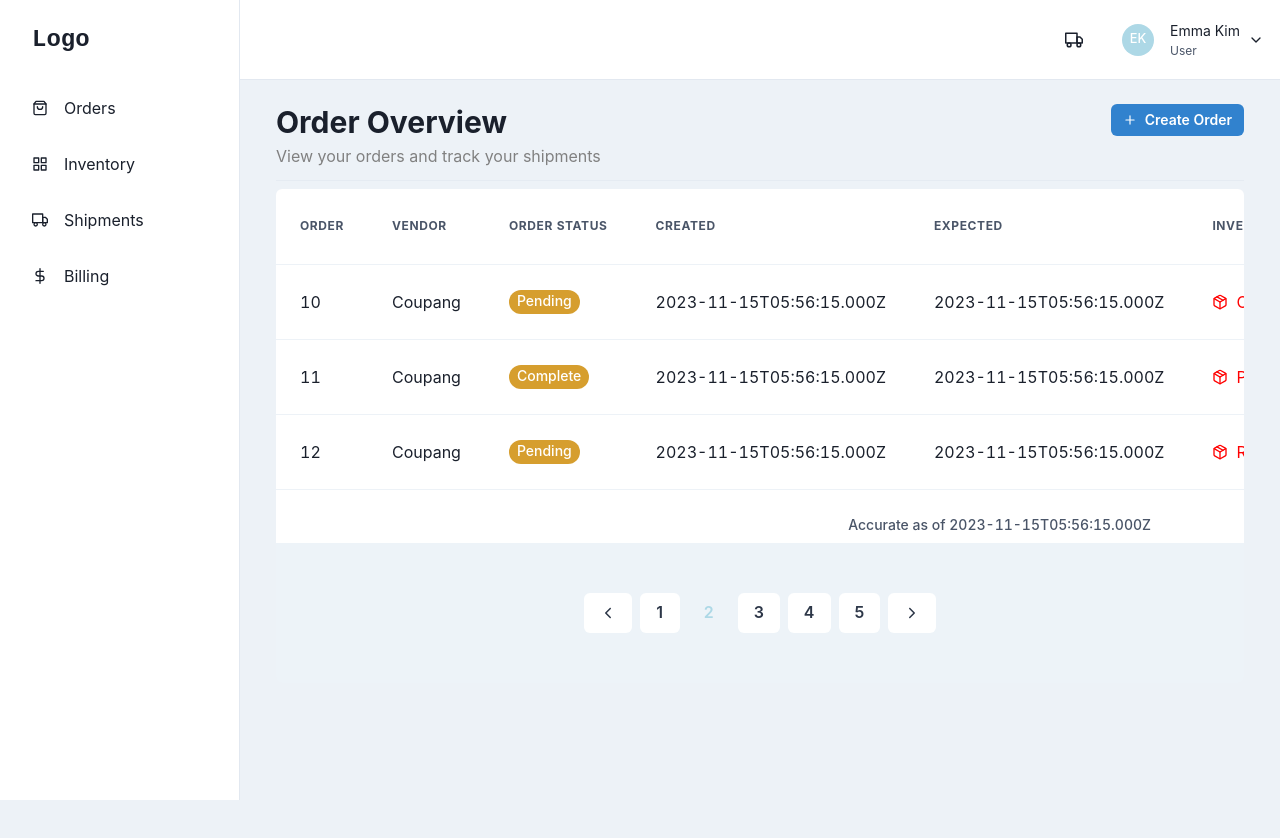
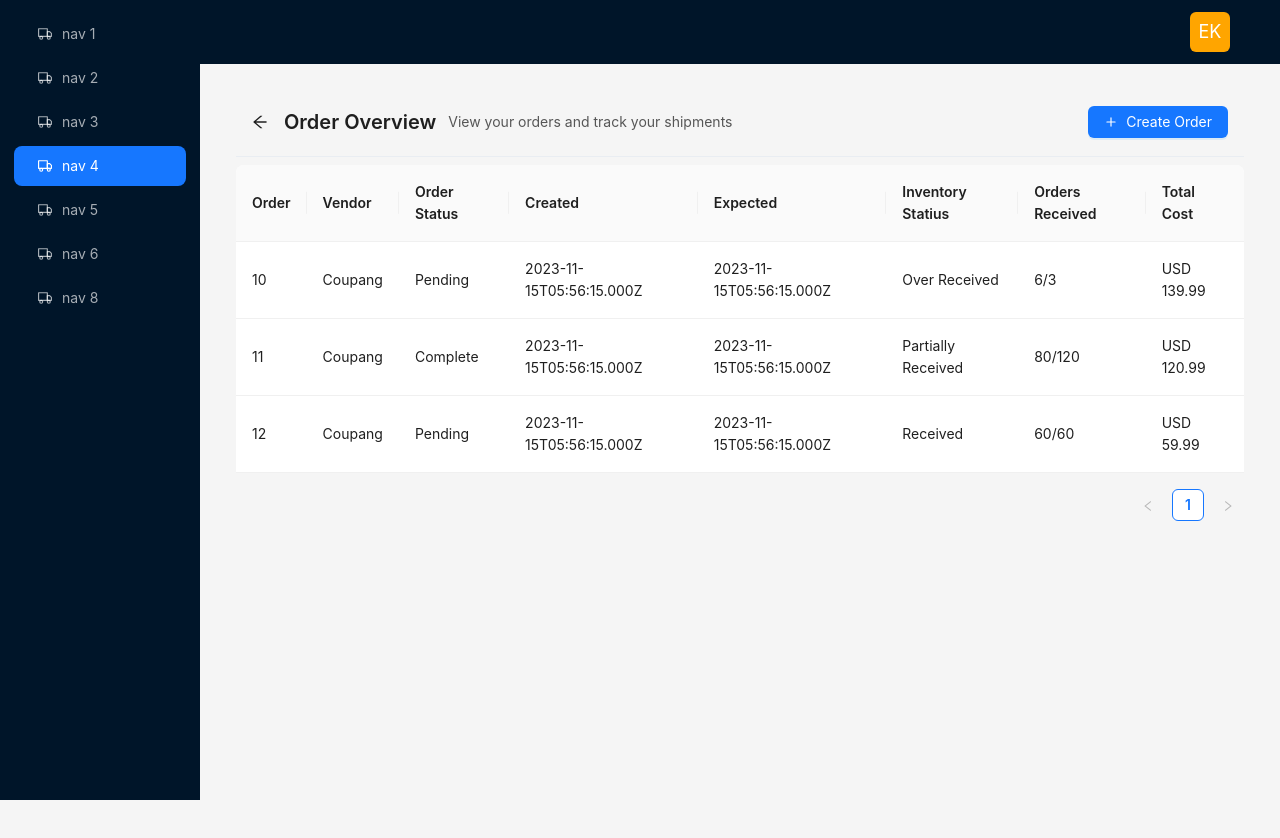
Before and after one commit to shipgrid/orderkorea, a React (Vite) app in the folder apps/ok_client/: page /orders in a window 1280 px wide. Shown: the top 838 px of the page. Built offline with nearby package versions, Linux system fonts and the light colour scheme.

Commit message:
migrated sidebar and heaeder UI to antd; migrated table to antd;

```diff
--- a/apps/ok_client/package.json
+++ b/apps/ok_client/package.json
@@ -10,6 +10,7 @@
     "preview": "vite preview"
   },
   "dependencies": {
+    "@ant-design/pro-layout": "^7.17.16",
     "@chakra-ui/icons": "^2.1.1",
     "@chakra-ui/react": "^2.8.2",
     "@emotion/react": "^11.11.1",
@@ -17,6 +18,7 @@
     "@stripe/react-stripe-js": "^2.3.2",
     "@stripe/stripe-js": "^2.1.11",
     "@types/redux-logger": "^3.0.12",
+    "antd": "^5.11.2",
     "framer-motion": "^10.16.4",
     "react": "^18.2.0",
     "react-dom": "^18.2.0",
--- a/apps/ok_client/src/components/Dashboard/Billing/BillingTable.tsx
+++ b/apps/ok_client/src/components/Dashboard/Billing/BillingTable.tsx
@@ -1,88 +1,72 @@
 import {
-  TableContainer,
-  Table,
-  TableCaption,
-  Thead,
-  Tr,
-  Th,
-  Tbody,
-  Td,
-  Tag,
-  Button,
-  TagLabel,
-} from '@chakra-ui/react';
+  MdOutlineMailOutline
+} from "react-icons/md";
 
 import {
-  FaArrowRight
-} from "react-icons/fa";
-
-import Pagination from '../Pagination/Pagination';
-
-const BillingTableRow = ({ data }:any) => {
-  return (
-    <Tr style={{ height: 75 }}>
-      <Td>{data.Billing}</Td>
-      <Td>
-        <Tag size={'md'} borderRadius='full' variant='solid' colorScheme='blue'>
-          <TagLabel>{data.Email}</TagLabel>
-        </Tag>
-      </Td>
-      <Td>{data.Created}</Td>
-      <Td>{data.Total}</Td>
-      <Td>
-        <Button colorScheme='yellow' size='sm' rightIcon={<FaArrowRight />}>
-          {data.Action}
-        </Button>
-      </Td>
-    </Tr>
-  );
-};
+  Button,
+  Table
+} from 'antd'
 
 const BillingTable = () => {
 
+  const columns = [
+    {
+      title: 'Billing',
+      dataIndex: 'billing',
+      key: 'billing',
+    },
+    {
+      title: 'Created',
+      dataIndex: 'created',
+      key: 'created',
+    },
+    {
+      title: 'Email',
+      dataIndex: 'email',
+      key: 'email',
+    },
+    {
+      title: 'Total',
+      dataIndex: 'total',
+      key: 'total',
+    },
+    {
+      title: 'Action',
+      dataIndex: 'action',
+      key: 'action',
+      render: () => <Button icon={<MdOutlineMailOutline />}> Email Invoice </Button>
+    },
+  ];
+
+
   const data = [
     {
-      "Billing": 10,
-      "Created": "2023-11-21T12:00:00.000Z",
-      "Email": "hello@orderkorea.kr",
-      "Total": "USD 189.99",
-      "Action": "Email Invoice"
+      "billing": 10,
+      "created": "2023-11-21T12:00:00.000Z",
+      "email": "hello@orderkorea.kr",
+      "total": "USD 189.99",
+      "action": "Email Invoice"
     },
     {
-      "Billing": 11,
-      "Created": "2023-11-21T12:00:00.000Z",
-      "Email": "hello@orderkorea.kr",
-      "Total": "USD 189.99",
-      "Action": "Email Invoice"
+      "billing": 11,
+      "created": "2023-11-21T12:00:00.000Z",
+      "email": "hello@orderkorea.kr",
+      "total": "USD 189.99",
+      "action": "Email Invoice"
     },
     {
-      "Billing": 12,
-      "Created": "2023-11-21T12:00:00.000Z",
-      "Email": "hello@orderkorea.kr",
-      "Total": "USD 189.99",
-      "Action": "Email Invoice"
+      "billing": 12,
+      "created": "2023-11-21T12:00:00.000Z",
+      "email": "hello@orderkorea.kr",
+      "total": "USD 189.99",
+      "action": "Email Invoice"
     }
   ]
 
   return (
-    <TableContainer bg='white' borderRadius={'md'}>
-      <Table variant='simple' size='md'>
-        <TableCaption>Accurate as of {new Date().toISOString()}</TableCaption>
-        <Thead>
-          <Tr style={{ height: 75}}>
-            <Th>Billing</Th>
-            <Th>Created</Th>
-            <Th>Email</Th>
-            <Th>Total</Th>
-            <Th>Action</Th>
-          </Tr>
-        </Thead>
-        <Tbody>
-          {data.map((data) => (<BillingTableRow key={data.Billing} data={data} />))}
-        </Tbody>
-      </Table>
-      <Pagination/>
-    </TableContainer>
+    <>
+      <Table dataSource={data} columns={columns} />
+    </>
   );
 }
 
--- a/apps/ok_client/src/components/Dashboard/Containers/OrderContainer.tsx
+++ b/apps/ok_client/src/components/Dashboard/Containers/OrderContainer.tsx
@@ -1,12 +1,15 @@
 import {
   Stack,
   Divider,
-  Button
 } from '@chakra-ui/react';
 
 import {
   FiPlus
 } from "react-icons/fi";
+
+import {
+  Button
+} from 'antd'
 
 import DashboardHeader from '../Layout/DashboardHeader';
 import OrderTable from '../Order/OrderTable'
@@ -19,7 +22,7 @@ const OrderContainer = () => {
         <DashboardHeader
           title={'Order Overview'}
           description={'View your orders and track your shipments'}
-          action={<Button colorScheme='blue' leftIcon={<FiPlus/>} size='sm'> Create Order </Button>}
+          action={<Button type='primary' icon={<FiPlus />}> Create Order </Button>}
         />
         <Divider/>
         <OrderTable />
--- a/apps/ok_client/src/components/Dashboard/Inventory/InventoryTable.tsx
+++ b/apps/ok_client/src/components/Dashboard/Inventory/InventoryTable.tsx
@@ -1,54 +1,57 @@
 import {
-  TableContainer,
   Table,
-  TableCaption,
-  Thead,
-  Tr,
-  Th,
-  Tbody,
-  Td,
-  Image,
-  Button,
-  Center,
-} from '@chakra-ui/react';
+  Image
+} from 'antd'
 
-import {
-  FaArrowRight
-} from "react-icons/fa";
 
 import Pagination from '../Pagination/Pagination';
 
-const InventoryTableRow = ({ data }: any) => {
-  return (
-    <Tr style={{ height: 75}}>
-      <Td>
-        <Center>
-          <Image
-            objectFit='cover'
-            maxW={{ base: '45px' }}
-            maxH={{ base: '45px' }}
-            minW={{ base: '45px' }}
-            minH={{ base: '45px' }}
-
-            src={data.image}
-            alt={data.name}
-            borderRadius="md"
-          />
-        </Center>
-      </Td>
-      <Td>{data.vendor}</Td>
-      <Td>{data.name}</Td>
-      <Td>{data.sku}</Td>
-      <Td>{data.createdOn}</Td>
-      <Td>{data.location}</Td>
-      <Td>{data.quantity}</Td>
-      <Td>{data.unitPrice}</Td>
-      <Td><Button colorScheme='yellow' size='sm' rightIcon={<FaArrowRight />}> Add to Shipment </Button></Td>
-    </Tr>
-  )
-}
 
 const InventoryTable = () => {
+
+  const columns = [
+    {
+      title: 'Image',
+      dataIndex: 'image',
+      key: 'image',
+      render: (image: string) => <Image width={55} src={image} style={{ borderRadius: 2 }}/>
+    },
+    {
+      title: 'Vendor',
+      dataIndex: 'vendor',
+      key: 'vendor',
+    },
+    {
+      title: 'Name',
+      dataIndex: 'name',
+      key: 'name',
+    },
+    {
+      title: 'SKU',
+      dataIndex: 'sku',
+      key: 'sku',
+    },
+    {
+      title: 'Created',
+      dataIndex: 'createdOn',
+      key: 'createdOn',
+    },
+    {
+      title: 'Location',
+      dataIndex: 'location',
+      key: 'location',
+    },
+    {
+      title: 'Quantity',
+      dataIndex: 'quantity',
+      key: 'quantity',
+    },
+    {
+      title: 'Unit Price',
+      dataIndex: 'unitPrice',
+      key: 'unitPrice',
+    },
+  ];
 
   const data = [
     {
@@ -84,28 +87,7 @@ const InventoryTable = () => {
   ]
 
   return (
-    <TableContainer bg='white' borderRadius={'md'}>
-      <Table variant='simple' size='md'>
-        <TableCaption>Accurate as of {new Date().toISOString()}</TableCaption>
-        <Thead>
-          <Tr style={{ height: 75}}>
-            <Th>Image</Th>
-            <Th>Vendor</Th>
-            <Th>Name</Th>
-            <Th>SKU</Th>
-            <Th>Created On</Th>
-            <Th>Location</Th>
-            <Th>Quantity</Th>
-            <Th>Unit Price</Th>
-            <Th>Select</Th>
-          </Tr>
-        </Thead>
-        <Tbody>
-          { data.map((item, index) => <InventoryTableRow key={index} data={item} />) }
-        </Tbody>
-      </Table>
-      <Pagination />
-    </TableContainer>
+    <Table dataSource={data} columns={columns} />
   );
 }
 
--- a/apps/ok_client/src/components/Dashboard/Layout/DashboardHeader.tsx
+++ b/apps/ok_client/src/components/Dashboard/Layout/DashboardHeader.tsx
@@ -1,11 +1,16 @@
 import {
-  Stack,
+  Box,
+} from '@chakra-ui/react';
+
+import {
+  PageHeader,
+} from '@ant-design/pro-layout'
+
+import {
   Flex,
-  Box,
-  Heading,
-  Text,
-  Button
-} from '@chakra-ui/react';
+} from 'antd'
+
+
 import { ReactNode } from 'react';
 
 interface DashboardHeaderProps {
@@ -20,16 +25,16 @@ const DashboardHeader = ({
   action
 }:DashboardHeaderProps) => {
   return (
-    <Flex justifyContent={'space-between'}>
-      <Box>
-        <Heading size='lg'>
-          { title }
-        </Heading>
-        <Text py={1} color='gray'> { description } </Text>
-      </Box>
-      <Box>
-        { action }
-      </Box>
+    <Flex>
+      <PageHeader
+        onBack={() => null}
+        title={title}
+        subTitle={description}
+        extra={[
+          action
+        ]}
+        style={{ flex: 1 }}
+      />
     </Flex>
   );
 }
--- /dev/null
+++ b/apps/ok_client/src/components/Dashboard/Layout/Layout.tsx
@@ -0,0 +1,84 @@
+import React, {
+  ReactNode
+} from 'react';
+
+import type {
+  MenuProps
+} from 'antd';
+
+import {
+  Layout,
+  Menu,
+  Flex,
+  Avatar
+} from 'antd';
+
+import {
+  FiTruck
+} from "react-icons/fi";
+
+const { Header, Content, Sider } = Layout;
+
+const items: MenuProps['items'] = [
+  FiTruck,
+  FiTruck,
+  FiTruck,
+  FiTruck,
+  FiTruck,
+  FiTruck,,
+  FiTruck,
+].map((icon, index) => ({
+  key: String(index + 1),
+  icon: React.createElement(icon),
+  label: `nav ${index + 1}`,
+}));
+
+interface LayoutProps {
+  content: ReactNode;
+}
+
+const DashboardLayout = ({
+  content
+}: LayoutProps) => {
+
+  return (
+    <Layout hasSider>
+      <Sider
+        style={{
+          overflow: 'auto',
+          height: '100vh',
+          position: 'fixed',
+          left: 0,
+          top: 0,
+          bottom: 0,
+        }}
+      >
+        <div className="demo-logo-vertical" />
+        <Menu theme='dark' mode="inline" defaultSelectedKeys={['4']} items={items} style={{ padding: 10}}/>
+      </Sider>
+      <Layout className="site-layout" style={{ marginLeft: 200 }}>
+        <Header
+          style={{
+            position: 'sticky',
+            top: 0,
+            zIndex: 1,
+            width: '100%',
+            display: 'flex',
+            alignItems: 'center',
+            // backgroundColor: 'white',
+          }}
+        >
+          <div style={{width: '100%', display: 'flex', justifyContent: 'space-between'}}>
+            <div className="demo-logo" />
+            <Avatar shape="square" size={40} style={{ backgroundColor: 'orange'}}> EK </Avatar>
+          </div>
+        </Header>
+        <Content style={{ margin: '24px 16px 0', overflow: 'initial' }}>
+          {content}
+        </Content>
+      </Layout>
+    </Layout>
+  );
+};
+
+export default DashboardLayout;
--- a/apps/ok_client/src/components/Dashboard/Order/OrderTable.tsx
+++ b/apps/ok_client/src/components/Dashboard/Order/OrderTable.tsx
@@ -1,65 +1,52 @@
 import {
-  TableContainer,
-  Table,
-  TableCaption,
-  Thead,
-  Tr,
-  Th,
-  Tbody,
-  Td,
-  Tag,
-  Text,
-  Progress,
-  TagLabel,
-  HStack,
-} from '@chakra-ui/react';
-
-import {
-  FiPackage
-} from 'react-icons/fi'
-
-import Pagination from '../Pagination/Pagination';
-
-const OrderTableRow = ({ data }: any) => {
-
-  return (
-    <Tr style={{ height: 75}}>
-      <Td> { data.id } </Td>
-      <Td> { data.vendor }</Td>
-      <Td>
-      <Tag
-        size={'md'}
-        borderRadius='full'
-        variant='solid'
-        colorScheme='yellow'
-      >
-        <TagLabel>{data.orderStatus}</TagLabel>
-      </Tag>
-      </Td>
-      <Td>{data.created}</Td>
-      <Td>{data.expected}</Td>
-      <Td>
-        <HStack>
-          <FiPackage
-            color="red"
-          />
-        <Text color='red'> {data.inventoryStatus} </Text>
-        </HStack>
-      </Td>
-      <Td>
-        <HStack>
-          <Progress colorScheme='red' size='sm' value={100} w={'60%'}/>
-          <Text> {data.receivedOrdered} </Text>
-        </HStack>
-      </Td>
-      <Td>
-        <Text> {data.totalCost} </Text>
-      </Td>
-    </Tr>
-  )
-}
+  Table
+} from 'antd'
 
 const OrderTable = () => {
+
+  const columns = [
+    {
+      title: 'Order',
+      dataIndex: 'id',
+      key: 'id',
+    },
+    {
+      title: 'Vendor',
+      dataIndex: 'vendor',
+      key: 'vendor',
+    },
+    {
+      title: 'Order Status',
+      dataIndex: 'orderStatus',
+      key: 'orderStatus',
+    },
+    {
+      title: 'Created',
+      dataIndex: 'created',
+      key: 'created',
+    },
+    {
+      title: 'Expected',
+      dataIndex: 'expected',
+      key: 'expected',
+    },
+    {
+      title: 'Inventory Statius',
+      dataIndex: 'inventoryStatus',
+      key: 'inventoryStatus',
+    },
+    {
+      title: 'Orders Received',
+      dataIndex: 'receivedOrdered',
+      key: 'receivedOrdered',
+    },
+    {
+      title: 'Total Cost',
+      dataIndex: 'totalCost',
+      key: 'totalCost',
+    },
+  ];
+
 
   const data = [
     {
@@ -95,27 +82,7 @@ const OrderTable = () => {
   ];
 
   return (
-    <TableContainer bg='white' borderRadius={'md'}>
-      <Table variant='simple' size={'md'}>
-        <TableCaption>Accurate as of {new Date().toISOString()}</TableCaption>
-        <Thead>
-          <Tr style={{ height: 75}}>
-            <Th>Order</Th>
-            <Th>Vendor</Th>
-            <Th>Order Status</Th>
-            <Th>Created</Th>
-            <Th>Expected</Th>
-            <Th>Inventory Status</Th>
-            <Th>Received / Ordered </Th>
-            <Th>Total Cost </Th>
-          </Tr>
-        </Thead>
-        <Tbody>
-          {data.map((data) => <OrderTableRow key={data.id} data={data} />)}
-        </Tbody>
-      </Table>
-      <Pagination/>
-    </TableContainer>
+    <Table dataSource={data} columns={columns} />
   );
 }
 
--- a/apps/ok_client/src/components/Dashboard/Shipment/ShipmentTable.tsx
+++ b/apps/ok_client/src/components/Dashboard/Shipment/ShipmentTable.tsx
@@ -1,37 +1,48 @@
+
+
 import {
-  TableContainer,
-  Table,
-  TableCaption,
-  Thead,
-  Tr,
-  Th,
-  Tbody,
-  Td,
-  Tag,
-  TagLabel,
-} from '@chakra-ui/react';
-
-import Pagination from '../Pagination/Pagination';
-
-const ShipmentTableRow = ({ data }:any) => {
-  return (
-    <Tr style={{ height: 75 }}>
-      <Td>{data.shipmentId}</Td>
-      <Td>{data.carrierService}</Td>
-      <Td>{data.shipmentDate}</Td>
-      <Td>
-        <Tag size={'md'} borderRadius='full' variant='solid' colorScheme='yellow'>
-          <TagLabel>{data.trackingNumber}</TagLabel>
-        </Tag>
-      </Td>
-      <Td>{data.totalCost}</Td>
-      <Td>{data.dimensions}</Td>
-      <Td>{data.weight}</Td>
-    </Tr>
-  );
-};
+  Table
+} from 'antd'
 
 const ShipmentTable = () => {
+
+  const columns = [
+    {
+      title: 'Shipment',
+      dataIndex: 'shipmentId',
+      key: 'shipmentId',
+    },
+    {
+      title: 'Service',
+      dataIndex: 'carrierService',
+      key: 'carrierService',
+    },
+    {
+      title: 'Shipment Date',
+      dataIndex: 'shipmentDate',
+      key: 'shipmentDate',
+    },
+    {
+      title: 'Tracking',
+      dataIndex: 'trackingNumber',
+      key: 'trackingNumber',
+    },
+    {
+      title: 'Total Cost',
+      dataIndex: 'totalCost',
+      key: 'totalCost',
+    },
+    {
+      title: 'Dimensions',
+      dataIndex: 'dimensions',
+      key: 'dimensions',
+    },
+    {
+      title: 'Weight',
+      dataIndex: 'weight',
+      key: 'weight',
+    },
+  ];
 
   const data = [
     {
@@ -64,26 +75,7 @@ const ShipmentTable = () => {
   ];
 
   return (
-    <TableContainer bg='white' borderRadius={'md'}>
-      <Table variant='simple'>
-        <TableCaption>Accurate as of {new Date().toISOString()}. All currency values records in USD. All measurements measured in metric units.</TableCaption>
-        <Thead>
-          <Tr style={{ height: 75}}>
-            <Th>Shipment</Th>
-            <Th>Carrier - Service Code</Th>
-            <Th>Shipment</Th>
-            <Th>Tracking </Th>
-            <Th>Total Cost</Th>
-            <Th>Dimensions (L x W x H)</Th>
-            <Th>Weight</Th>
-          </Tr>
-        </Thead>
-        <Tbody>
-          { data.map((shipment:any) => <ShipmentTableRow data={shipment} />) }
-        </Tbody>
-      </Table>
-      <Pagination/>
-    </TableContainer>
+    <Table dataSource={data} columns={columns} />
   );
 }
 
--- a/apps/ok_client/src/components/Dashboard/index.tsx
+++ b/apps/ok_client/src/components/Dashboard/index.tsx
@@ -11,11 +11,12 @@ import {
 } from '@chakra-ui/react'
 
 import Sidebar from './Layout/Sidebar'
+import DashboardLayout from "./Layout/Layout";
 
 const DashboardContainer = () => {
   return (
     <>
-      <Sidebar
+      <DashboardLayout
         content={
           <Outlet />
         }
```
Also changed, not shown: 1 other file (tests, documents, lock files or other folders).
